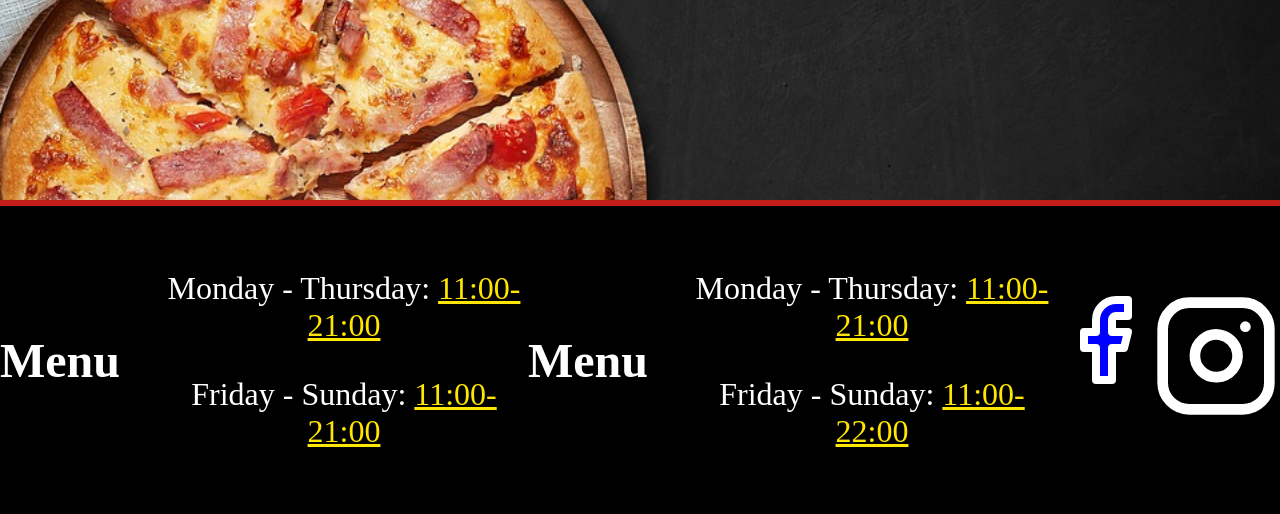
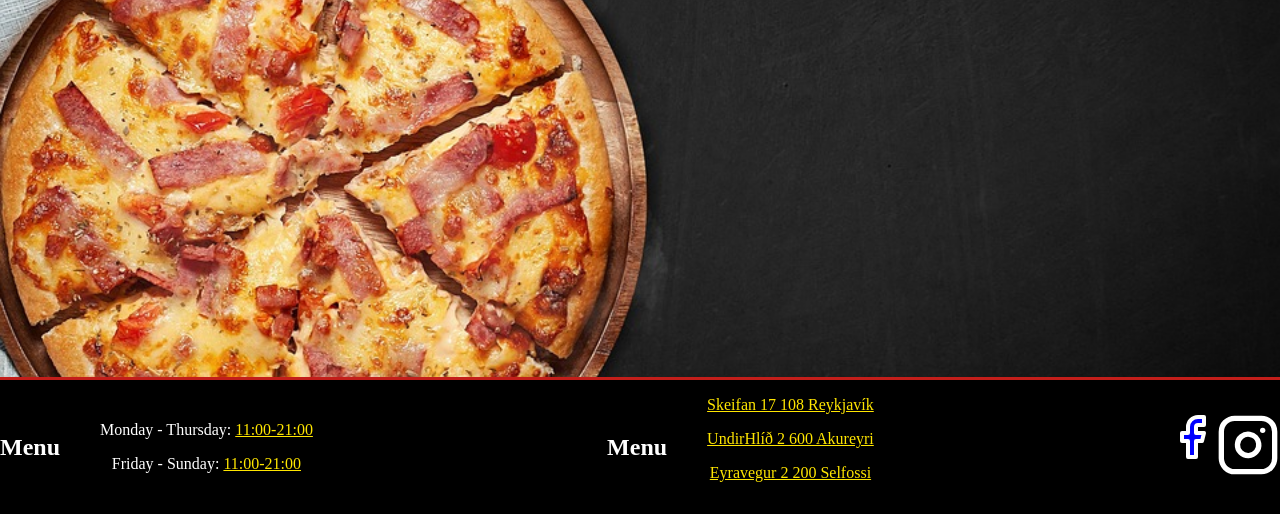
Before and after one commit to AgustM22/PizzaPalace, a Django app: page / in a window 1280 px wide. Shown: the part 286-800 px from the top of the page. Run offline with Django 4.2, Linux system fonts and the light colour scheme.

Commit message:
adjusted footer size

```diff
--- a/PizzaPalace/pizza/static/css/index.css
+++ b/PizzaPalace/pizza/static/css/index.css
@@ -57,14 +57,14 @@ footer {
     bottom: 0;
     width: 100%;
     position: absolute;
-    min-height: 200px;
+    min-height: 100px;
     display: flex;
     flex-direction: row;
     justify-content: space-between;
     color: var(--white);
     background-color: var(--black);
     margin: 0;
-    font-size: 2em;
+    font-size: 1em;
     align-items: center;
     border-top: 0.2em solid;
     border-color: var(--SecondaryColor);
--- a/PizzaPalace/pizza/templates/pp.html
+++ b/PizzaPalace/pizza/templates/pp.html
@@ -36,8 +36,9 @@
         <div class="FooterMiddle">
             <h2>Menu</h2>
             <ul>
-                <li><p>Monday - Thursday: <span class="FotterColorText">11:00-21:00</span></p></li>
-                <li><p>Friday - Sunday: <span class="FotterColorText">11:00-22:00</span></p></li>
+                <li><span class="FotterColorText">Skeifan 17 108 Reykjavík</span></p></li>
+                <li><p><span class="FotterColorText">UndirHlíð 2 600 Akureyri</span></p></li>
+                <li><p><span class="FotterColorText">Eyravegur 2 200 Selfossi</span></p></li>
             </ul>
         </div>
         <div class="FooterRight">
```
